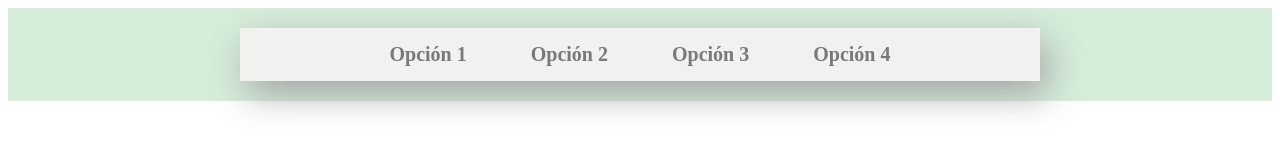
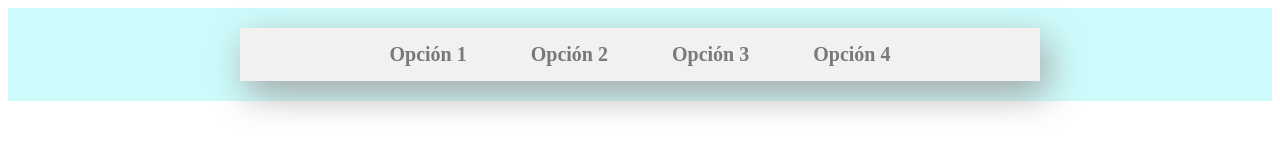
Before and after one commit to MalenaMontecino/CopiaMalenaMontecino.github.io, a plain HTML site: page index.html in a window 1280 px wide. Drawn offline with Linux system fonts and the light colour scheme.

Commit message:
testeo color 1

```diff
--- a/css/css.css
+++ b/css/css.css
@@ -3,7 +3,7 @@
 
 header {
     display: flex;
-    background-color: #a6daaf79;
+    background-color: #96f7f779;
     padding: 0.01px;
 }
 
```
Lines whose indentation alone changed are shown as unchanged.
